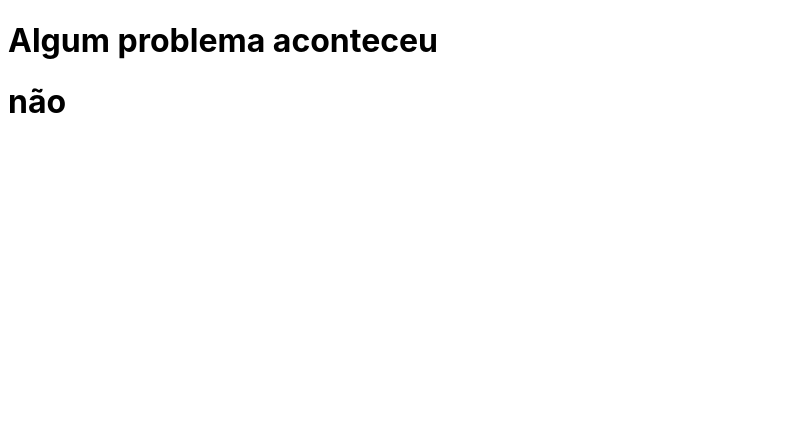
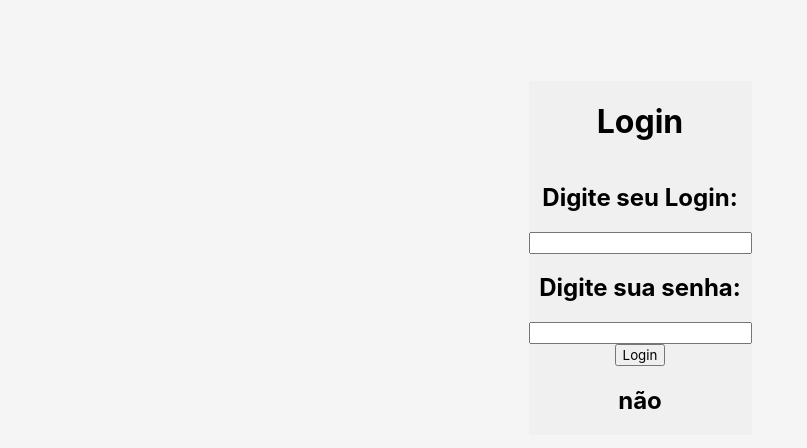
Before and after one commit to MalcoEletronics/CaseGrupo6, a React (Create React App) app in the folder Projeto site/Front-End/site-geleia/: page /login in a window 1280 px wide. Shown: the top 448 px of the page, without its empty margins (0-807 px from the left). Built offline with nearby package versions, Linux system fonts and the light colour scheme; no server answers.

Commit message:
Algum avanço com funções e States

```diff
--- a/Projeto site/Front-End/site-geleia/src/pages/Login/index.js
+++ b/Projeto site/Front-End/site-geleia/src/pages/Login/index.js
@@ -1,16 +1,20 @@
 import React from "react";
 import axios from "axios";
+import { Link } from "react-router-dom";
+
+import './styles.css';
 
 class Login extends React.Component {
   constructor(){
     super();
     this.state = {
-      loginName: null,          //login capturado da base de dados do backEnd
-      loginInserido: "mojombo", //Simulando que o usuário insira o login mojombo//
-      senha: null,              //senha do usuário armezenada no back
-      token: null,              //token de verificação após validação
+      loginName: "malco",          //login capturado da base de dados do backEnd
+      loginInserido: null,        //Simulando que o usuário insira o login mojombo//
+      senha: "123",               //senha do usuário armezenada no back
+      senhaInserida: null,        //senha inserida pelo usuário
+      token: null,                //token de verificação após validação
       loading: true,
-      validado: false,          //validação se o usuário e senha batem com o do banco de dados
+      validado: false,            //validação se o usuário e senha batem com o do banco de dados
       error: false,
   }
 
@@ -32,6 +36,19 @@ class Login extends React.Component {
     }
   };
 
+  takeLogin = (e) => {
+    this.setState({ loginInserido: e.target.value });
+  };
+
+  takePass = (f) => {
+    this.setState({ senhaInserida: f.target.value });
+  };
+
+  verifyData = () => {
+    (this.state.loginInserido === this.state.loginName) ?
+    this.setState({validado:true}) : this.setState({validado:false})
+  };
+
   // mudarNome (){
   //   this.setState({loginInserido:"Malco"});
   // };
@@ -43,12 +60,26 @@ class Login extends React.Component {
   render() {
     const { loginName, loginInserido, senha, token, loading, validado, error} = this.state;
     return (
+      // <div>
+      //   <h1>{this.state.error ? this.state.error : this.state.loginName}</h1>
+      //   <h1>{this.state.loading ? "Carregando" : null}</h1>
+      //   <h1>{this.state.validado ? "sim" : "não"}</h1>
+      // </div>
       <div>
-        <h1>{this.state.error ? this.state.error : this.state.loginName}</h1>
-        <h1>{this.state.loading ? "Carregando" : null}</h1>
-        <h1>{this.state.validado ? "sim" : "não"}</h1>
+        <div className="caixaLogin">
+          <h1>Login</h1>
+          <h2>Digite seu Login:</h2>
+          <input type="text" onChange={this.takeLogin}/>
+
+          <h2>Digite sua senha:</h2>
+          <input type="password" onChange={this.takePass}/>
+
+          <button className="botaoLogar" onClick={this.verifyData}>Login</button>
+
+          <h2>{this.state.validado?"sim":"não"}</h2>
+
+        </div>
       </div>
-
     );
   }
 }
--- a/Projeto site/Front-End/site-geleia/src/pages/Login/styles.css
+++ b/Projeto site/Front-End/site-geleia/src/pages/Login/styles.css
@@ -3,6 +3,13 @@ body{
     flex-direction: column;
     justify-content: center;
     align-items: center;
-    height: 80px;
+    height: 500px;
     background-color: #f5f5f5;
 }
+
+.caixaLogin{
+    display: flex;
+    flex-direction: column;
+    align-items: center;
+    background-color: #f0f0f0;
+}
```
